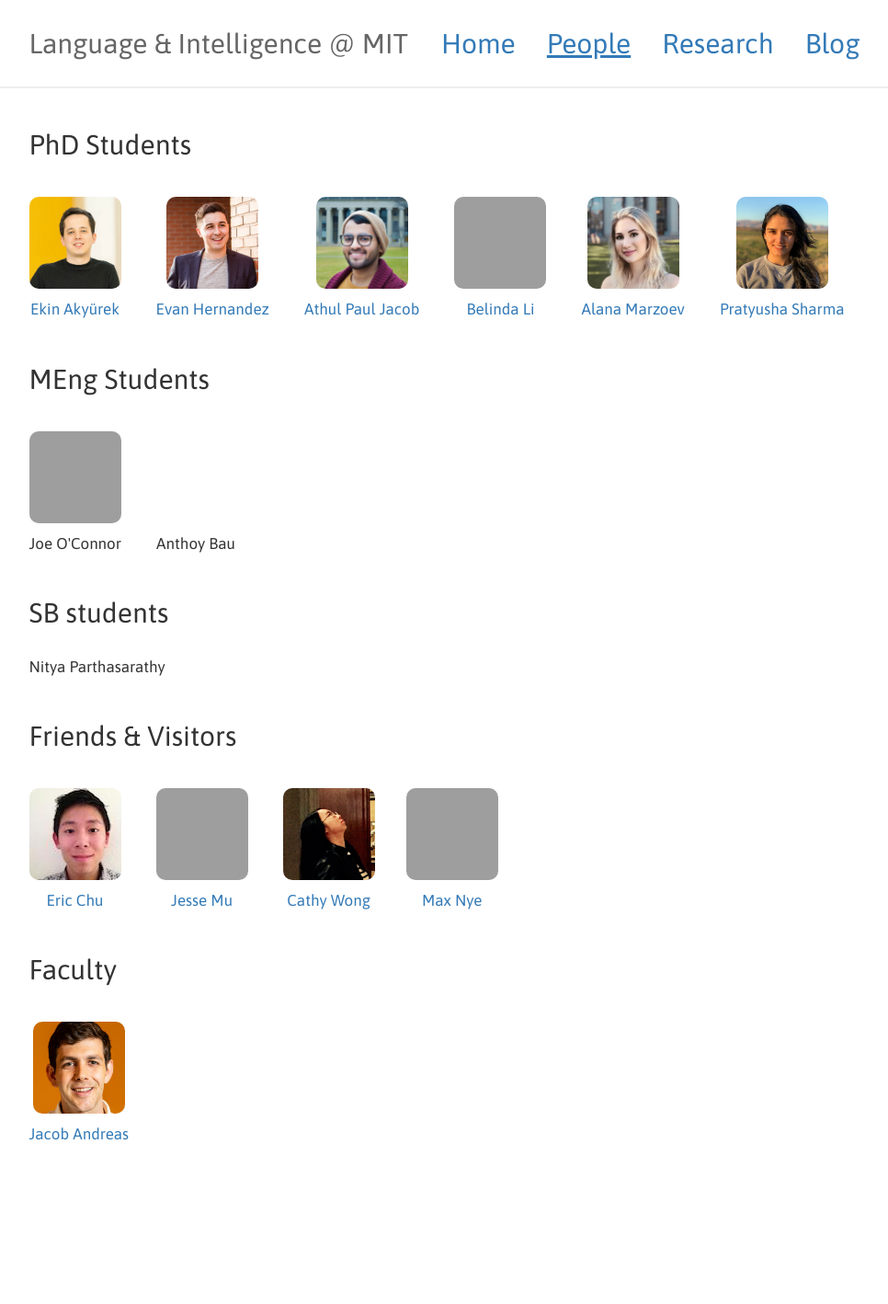
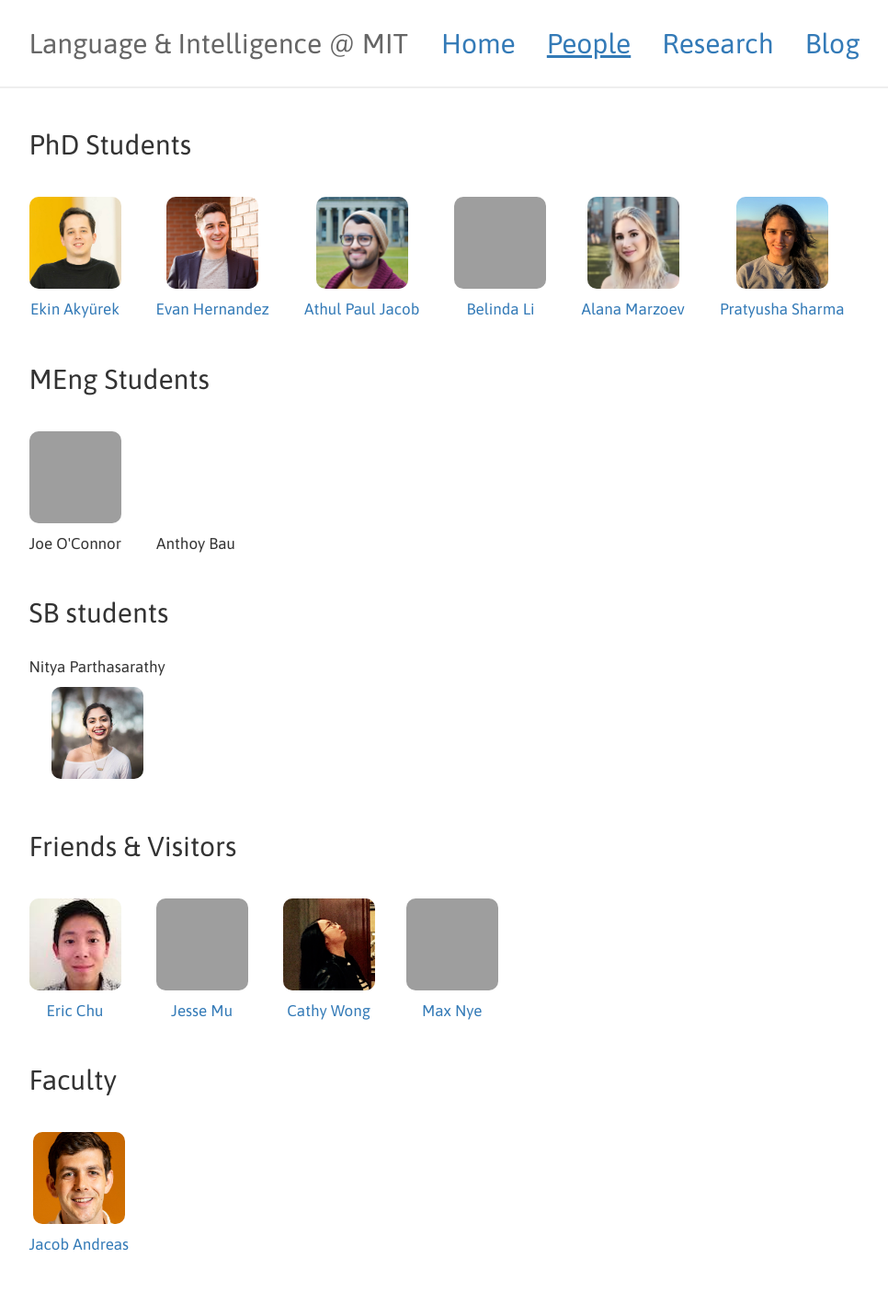
Before and after one commit to lingo-mit/website, a Jekyll site: the page built from people.md, in a window 1280 px wide. Shown: the whole page at 92% size, without its empty margins (11-977 px from the left). Built offline with Jekyll 4.4.1, drawn with Linux system fonts in a browser that asks for light colours; before the commit the page ends 1298 px from its top, so only the background shows below that; grey boxes are pictures that could not be loaded.

Commit message:
Update people.md

```diff
--- a/people.md
+++ b/people.md
@@ -61,6 +61,7 @@
 <ul class="people">
   <li>
     Nitya Parthasarathy
+    <img src="assets/images/nitya_pic.jpeg">
   </li>
 </ul>
 
```
